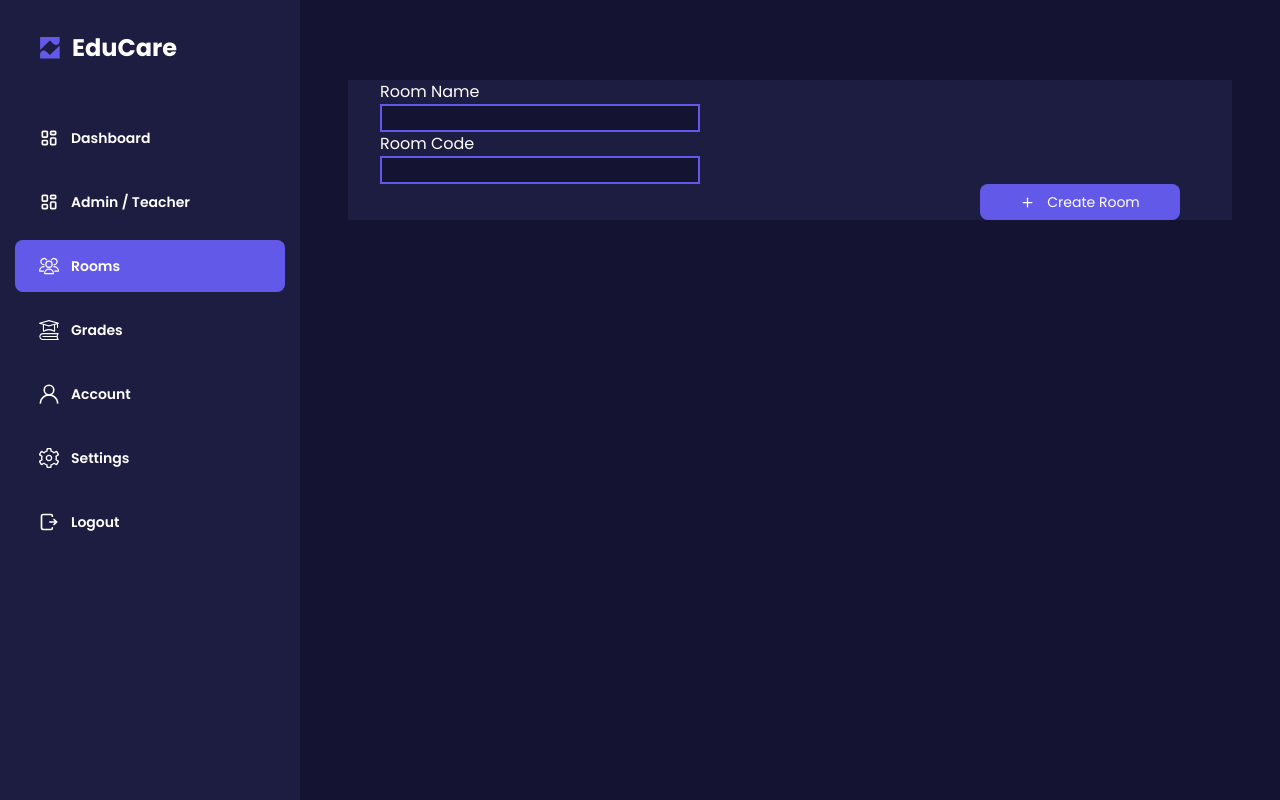
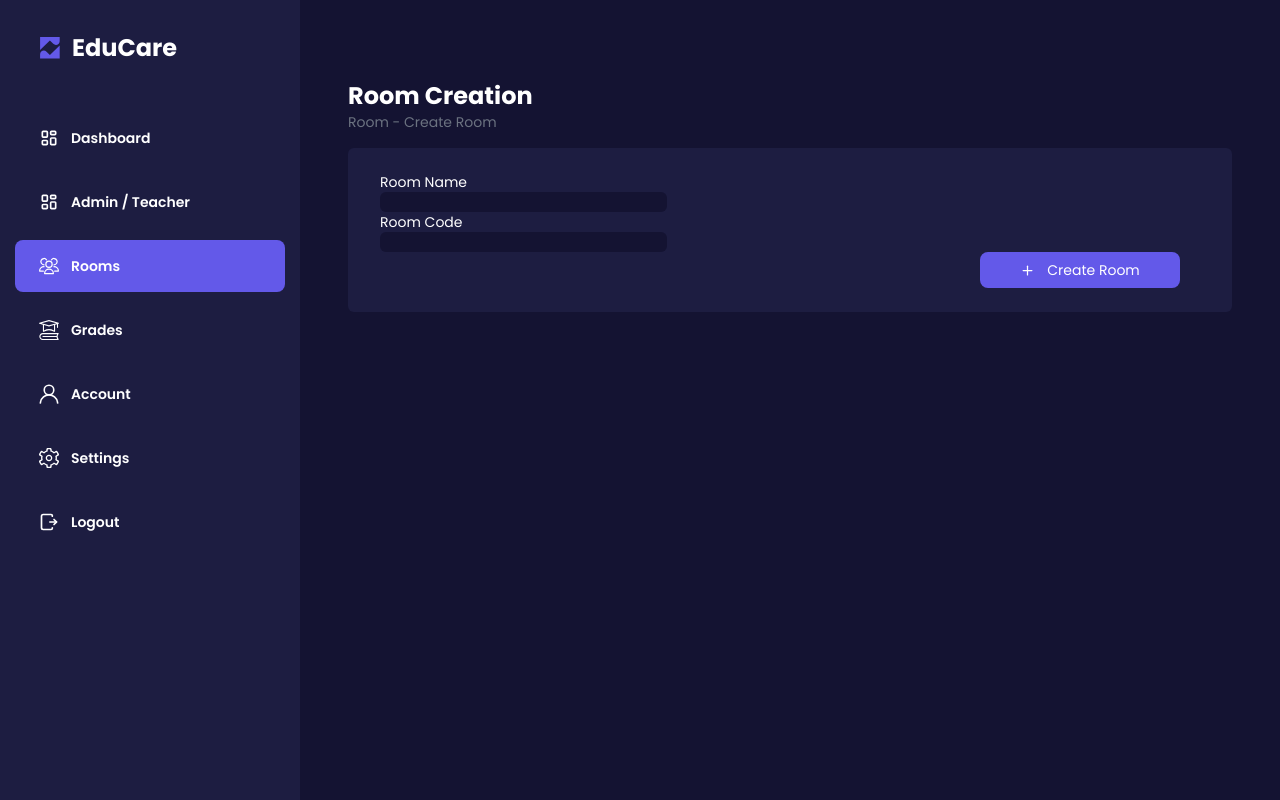
Before and after one commit to kngval/EduCare, a React (Vite) app: page /sections in a window 1280 px wide. Built offline with nearby package versions, Linux system fonts and the light colour scheme; no server answers; sample sign-in values are in the browser's storage.

Commit message:
ui changes

```diff
--- a/src/pages/Rooms.tsx
+++ b/src/pages/Rooms.tsx
@@ -31,14 +31,17 @@ function Sections() {
 
   return (
     <div className="grow mb-10 mt-20 px-12">
-      <div className="bg-customBlue2 px-8">
-        <div>
+      <div className="text-2xl font-bold ">Room Creation</div>
+      <div className="text-sm text-gray-500 mb-4">Room - Create Room</div>
+      <div className="bg-customBlue2 px-8 py-6 rounded-md">
+        <div className="text-sm">
           <div>
             <label>Room Name</label>
-            <input type="text" className="block bg-customBlue border-2 border-customLightBlue" />
+            <input type="text" className="block bg-customBlue rounded-md outline-none px-2" />
 
             <label>Room Code</label>
-            <input type="text" className="block bg-customBlue border-2 border-customLightBlue" />
+            <input type="text" className="block bg-customBlue rounded-md outline-none px-2" />
+
           </div>
         </div>
         <div className=" flex justify-end px-5 ">
```
